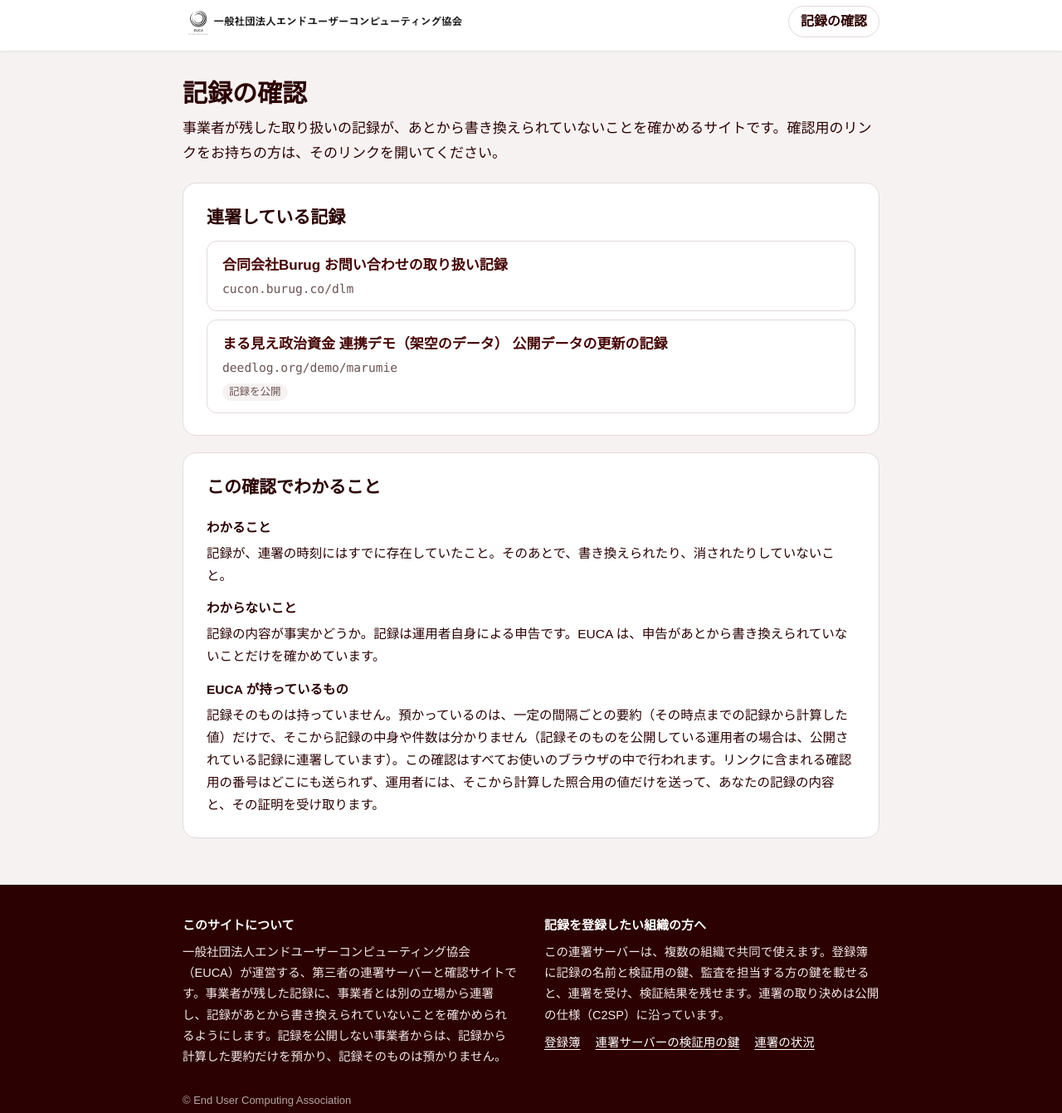
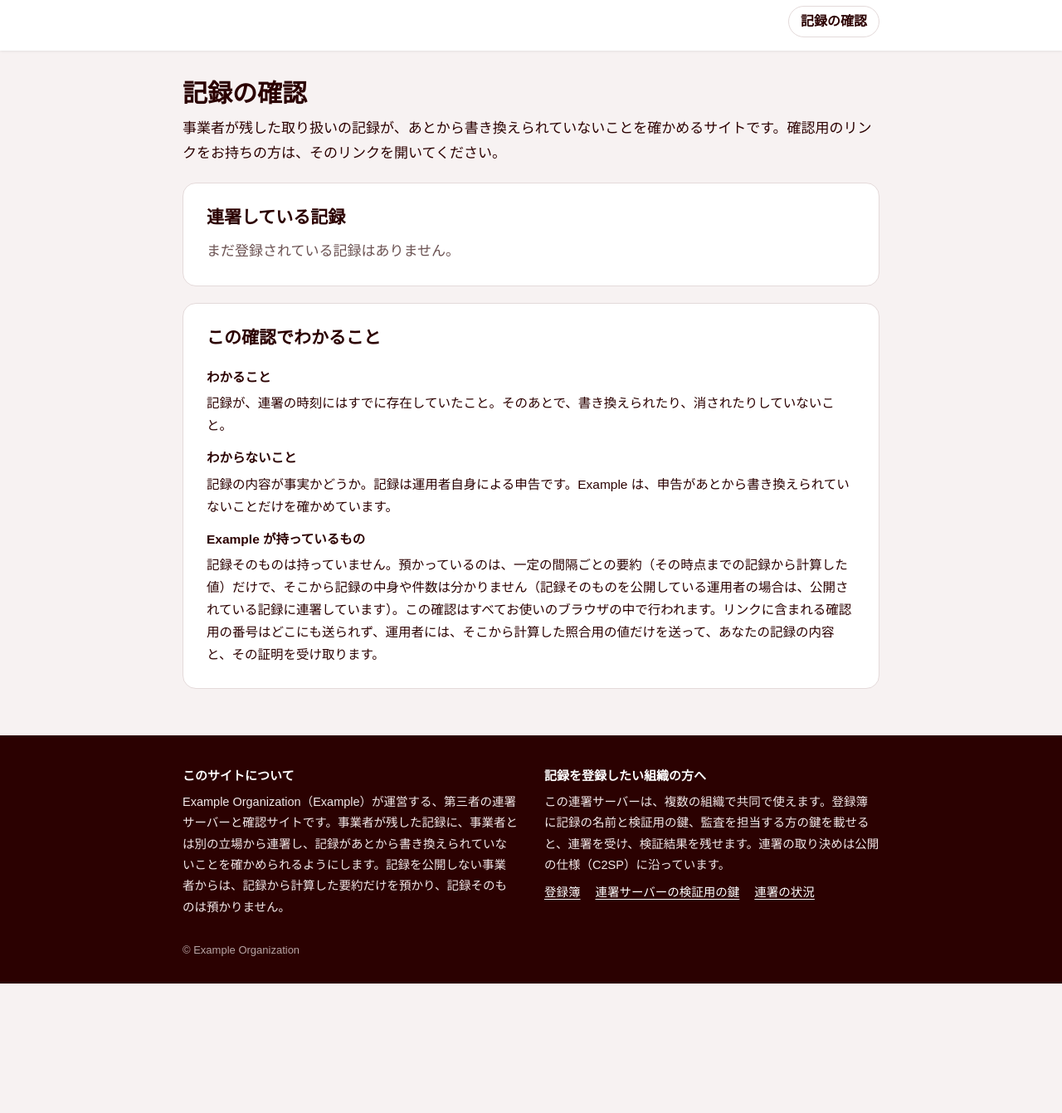
Before and after one commit to artsnet/witness, a website with bundled scripts: page public/index.html in a window 1280 px wide. Shown: the part 9-1350 px from the top of the page at 83% size. After the commit the page ends 1194 px from the top, so only its background shows below. Built offline with nearby package versions, Linux system fonts and the light colour scheme; files whose address does not match are found by name.

Commit message:
Settings for no one in particular: this is the code, an operator's repository holds theirs
wrangler.jsonc and the registry name example.org; the EUCA logo and icon
are gone, and the page shows a logo only when the registry names one.
The README says how to keep your settings in your own repository and
take releases from this one.

Co-Authored-By: Claude Opus 5.5 <noreply@anthropic.com>
Claude-Session: https://claude.ai/code/session_01TNPn3A8B2nQLSkSgJGbFcy

```diff
--- a/public/app.js
+++ b/public/app.js
@@ -866,12 +866,10 @@ function brand(w = {}) {
   const full = w.operator && w.short_name && w.operator !== w.short_name ? `${w.operator}（${w.short_name}）` : w.operator || w.short_name;
   document.title = `記録の確認 | ${w.short_name || w.operator || w.name || '連署サーバー'}`;
   const logo = document.querySelector('.site-header .logo img');
-  if (logo) {
-    if (w.logo === null) logo.remove();
-    else {
-      if (w.logo) logo.src = w.logo;
-      logo.alt = full || '';
-    }
+  if (logo && w.logo) {
+    logo.src = w.logo;
+    logo.alt = full || '';
+    logo.hidden = false;
   }
   const about = document.getElementById('about');
   if (about && full) about.textContent = `${full}が運営する、第三者の連署サーバーと確認サイトです。` + about.dataset.rest;
--- a/public/index.html
+++ b/public/index.html
@@ -11,7 +11,7 @@
 <body>
 <header class="site-header">
   <div class="container">
-    <a class="logo" href="/"><img src="/logo.png" width="900" height="120" alt=""></a>
+    <a class="logo" href="/"><img hidden width="900" height="120" alt=""></a>
     <span class="site-title">記録の確認</span>
   </div>
 </header>
--- a/public/registry.json
+++ b/public/registry.json
@@ -1,28 +1,9 @@
 {
   "witness": {
-    "name": "witness.euca.in",
-    "operator": "一般社団法人エンドユーザーコンピューティング協会",
-    "short_name": "EUCA",
-    "copyright": "End User Computing Association",
-    "logo": "/logo.png"
+    "name": "witness.example.org",
+    "operator": "Example Organization",
+    "short_name": "Example"
   },
   "quorum": 1,
-  "operators": [
-    {
-      "name": "合同会社Burug お問い合わせの取り扱い記録",
-      "origin": "cucon.burug.co/dlm",
-      "checkpoint_key": "cucon.burug.co/dlm+d7fb5bf8+AXxACSowhPhZOWh5gsGgMOonRxOSr7W4Wv1SGBc/LoO5",
-      "url": "https://cucon.burug.co/log",
-      "auditors": []
-    },
-    {
-      "name": "まる見え政治資金 連携デモ（架空のデータ） 公開データの更新の記録",
-      "kind": "direct",
-      "origin": "deedlog.org/demo/marumie",
-      "checkpoint_key": "deedlog.org/demo/marumie+38a69a15+AaaBQody/U32jhR1XV6F5ttV4MLPYAHcBtxVauz6ziXw",
-      "url": "https://deedlog.org/demo/marumie/ledger",
-      "site": "https://marumie-deedlog-demo.vercel.app/o/sample-party/2026/ledger",
-      "auditors": []
-    }
-  ]
+  "operators": []
 }
--- a/public/style.css
+++ b/public/style.css
@@ -222,3 +222,5 @@ button:disabled { opacity: .45; cursor: not-allowed; }
   .latest li { grid-template-columns: 1fr auto; }
   .latest li span:first-child { grid-column: 1 / -1; color: var(--soft); font-size: 13px; }
 }
+
+[hidden] { display: none !important; }
```
Also changed, not shown: README.ja.md (+17 -8 lines), registry.example.json (+4 -4 lines), README.md, public/favicon.png (deleted), public/logo.png (deleted), 1 other file.
